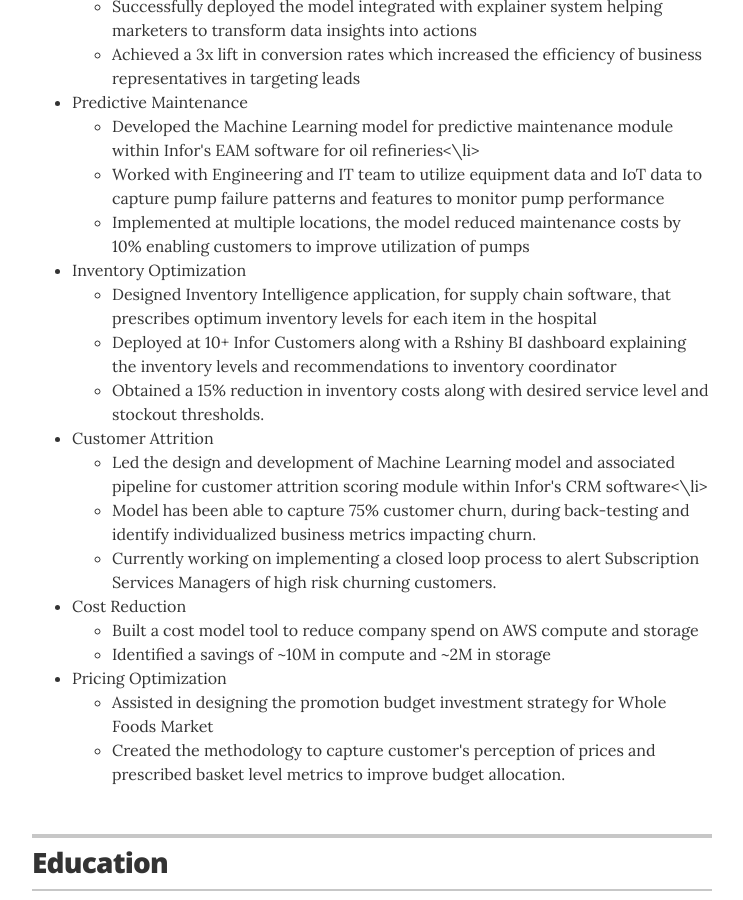
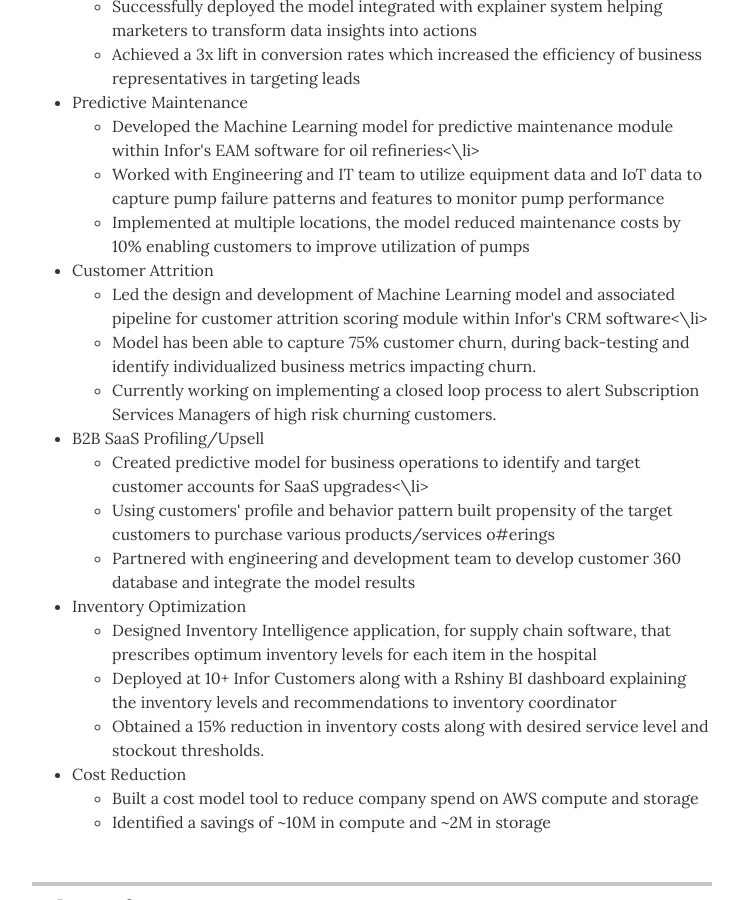
Before and after one commit to anirag/anirag.github.io, a Jekyll site: the page built from index.html, in a window 1280 px wide and 900 px high, scrolled down 916 px. Shown: the whole window, without its empty margins (268-1011 px from the left). Built offline with Jekyll 4.4.1, drawn with Linux system fonts in a browser that asks for light colours; Markdown is read by kramdown in place of the engine named in the settings.

Commit message:
Added Customer Profiling project and link to work projects

```diff
--- a/_layouts/resume.html
+++ b/_layouts/resume.html
@@ -27,7 +27,9 @@
       </div>
 
       <div class="executive-summary">
-          <p>Data scientist with 5 years experience in machine learning and data analysis. Worked in a variety of projects from concept to completion and helped business to consume ML models to transform data into actionable insights.</p>
+        <p>Data scientist with 5 years experience in machine learning and data analysis. Worked in a variety of projects
+          from concept to completion and helped business to consume ML models to transform data into actionable
+          insights.</p>
       </div>
 
       {% if site.resume_looking_for_work == 'yes' %}
@@ -44,53 +46,75 @@
     <section class="content-section">
 
       <header class="section-header">
-          <h2>Experience</h2>
+        <h2><a id="Experience"></a>Experience</h2>
       </header>
 
       <!-- Duplicate these resume-item elements and edit accordingly for each job you want to add here -->
       <div class="infor">
         <h3 class="infor-name">Infor Cambridge,MA</h3>
         <h4 class="infor-title">Data Scientist &bull; Sep, 2014 &mdash; Current</h4>
-          <p class="infor-description">Design and Implementation of science driven features to Infor's suite of products through machine learning modeling and statistical data analysis. Served as analytical lead in multiple projects, right from specifying the requirements/use-case to testing and deployment of the solution. I have also experience in building dashboards to communicate results and model interpretations to stakeholders/decision makers.</p>
+        <p class="infor-description">Design and Implementation of science driven features to Infor's suite of products
+          through machine learning modeling and statistical data analysis. Served as analytical lead in multiple
+          projects, right from specifying the requirements/use-case to testing and deployment of the solution. I have
+          also experience in building dashboards to communicate results and model interpretations to
+          stakeholders/decision makers.</p>
         <ul class="infor-job-role">
           <li>Lead Scoring
             <ul>
-            <li>Led the design and development of Machine Learning model and associated pipeline for lead scoring module within Infor's CRM software</li>
-            <li>Successfully deployed the model integrated with explainer system helping marketers to transform data insights into actions</li>
-            <li>Achieved a 3x lift in conversion rates which increased the efficiency of business representatives in targeting leads</li>
+              <li>Led the design and development of Machine Learning model and associated pipeline for lead scoring
+                module within Infor's CRM software</li>
+              <li>Successfully deployed the model integrated with explainer system helping marketers to transform data
+                insights into actions</li>
+              <li>Achieved a 3x lift in conversion rates which increased the efficiency of business representatives in
+                targeting leads</li>
             </ul>
           </li>
           <li>Predictive Maintenance
             <ul>
-                <li>Developed the Machine Learning model for predictive maintenance module within Infor's EAM software for oil refineries<\li>
-                <li>Worked with Engineering and IT team to utilize equipment data and IoT data to capture pump failure patterns and features to monitor pump performance</li>
-                <li>Implemented at multiple locations, the model reduced maintenance costs by 10% enabling customers to improve utilization of pumps </li>
+              <li>Developed the Machine Learning model for predictive maintenance module within Infor's EAM software for
+                oil refineries<\li>
+              <li>Worked with Engineering and IT team to utilize equipment data and IoT data to capture pump failure
+                patterns and features to monitor pump performance</li>
+              <li>Implemented at multiple locations, the model reduced maintenance costs by 10% enabling customers to
+                improve utilization of pumps </li>
+            </ul>
+          </li>
+          <li>Customer Attrition
+            <ul>
+              <li>Led the design and development of Machine Learning model and associated pipeline for customer
+                attrition scoring module within Infor's CRM software<\li>
+              <li>Model has been able to capture 75% customer churn, during back-testing and identify individualized
+                business metrics impacting churn. </li>
+              <li>Currently working on implementing a closed loop process to alert Subscription Services Managers of
+                high risk churning customers. </li>
+            </ul>
+          </li>
+          <li>B2B SaaS Profiling/Upsell
+            <ul>
+              <li>Created predictive model for business operations to identify and target customer accounts for SaaS
+                upgrades<\li>
+              <li>Using customers' profile and behavior pattern built propensity of the target customers to purchase
+                various
+                products/services o#erings</li>
+              <li>Partnered with engineering and development team to develop customer 360 database and integrate the
+                model results</li>
             </ul>
           </li>
           <li>Inventory Optimization
             <ul>
-                <li>Designed Inventory Intelligence application, for supply chain software, that prescribes optimum inventory levels for each item in the hospital</li>
-                <li>Deployed at 10+ Infor Customers along with a Rshiny BI dashboard explaining the inventory levels and recommendations to inventory coordinator</li>
-                <li>Obtained a 15% reduction in inventory costs along with desired service level and stockout thresholds.</li>
-              </ul>
+              <li>Designed Inventory Intelligence application, for supply chain software, that prescribes optimum
+                inventory levels
+                for each item in the hospital</li>
+              <li>Deployed at 10+ Infor Customers along with a Rshiny BI dashboard explaining the inventory levels and
+                recommendations to inventory coordinator</li>
+              <li>Obtained a 15% reduction in inventory costs along with desired service level and stockout thresholds.
               </li>
-            <li>Customer Attrition
-              <ul>
-                <li>Led the design and development of Machine Learning model and associated pipeline for customer attrition scoring module within Infor's CRM software<\li>
-                <li>Model has been able to capture 75% customer churn, during back-testing and identify individualized business metrics impacting churn. </li>
-                <li>Currently working on implementing a closed loop process to alert Subscription Services Managers of high risk churning customers. </li>
             </ul>
           </li>
           <li>Cost Reduction
             <ul>
               <li>Built a cost model tool to reduce company spend on AWS compute and storage</li>
               <li>Identified a savings of ~10M in compute and ~2M in storage</li>
-              </ul>
-            </li>
-            <li>Pricing Optimization
-              <ul>
-                <li>Assisted in designing the promotion budget investment strategy for Whole Foods Market</li>
-                <li>Created the methodology to capture customer's perception of prices and prescribed basket level metrics to improve budget allocation.</li>
             </ul>
           </li>
         </ul>
@@ -110,7 +134,8 @@
 
       <div class="uta">
         <h3 class="uta-title">The University of Texas at Austin, Texas. USA</h3>
-          <h4 class="uta-details">Master's Degree, Operations Research & Industrial Engineering &bull; Aug 2012 &mdash; May 2014</h4>
+        <h4 class="uta-details">Master's Degree, Operations Research & Industrial Engineering &bull; Aug 2012 &mdash;
+          May 2014</h4>
       </div>
       <div class="nitt">
         <h3 class="nitt-title">National Institute of Technology, Trichy, India</h3>
@@ -131,33 +156,55 @@
 
       <div class="kaggle">
         <h3 class="kaggle_link"><a href="http://www.kaggle.com/anirag">Kaggle</a></h3>
-          <p class="kaagle_details">Kaggle competitions provides a best platform to try out new algorithms, SOTA techniques on diverse real world problems. I have Achieved top 4% in multiple competitions and currently competition expert in kaggle data science community. I strongly advocate open source contribution and community learning. </p>
+        <p class="kaagle_details">Kaggle competitions provides a best platform to try out new algorithms, SOTA
+          techniques on diverse real world problems. I have Achieved top 4% in multiple competitions and currently
+          competition expert in kaggle data science community. I strongly advocate open source contribution and
+          community learning. </p>
       </div>
 
       <div class="av">
-          <h3 class="av_link"><a href="https://datahack.analyticsvidhya.com/user/profile/ani.rag">Analytics Vidhya</a></h3>
-          <p class="av_details">Achieved top 10 and top 25 in multiple competitions and currently ranked under top 50 overall in the community</p>
+        <h3 class="av_link"><a href="https://datahack.analyticsvidhya.com/user/profile/ani.rag">Analytics Vidhya</a>
+        </h3>
+        <p class="av_details">Achieved top 10 and top 25 in multiple competitions and currently ranked under top 50
+          overall in the community</p>
       </div>
 
       <div class="clv_analysis">
         <h3 class="clv_link"><a href=https://github.com/anirag/Customer-Lifetime-Value>CLTV analysis</a></h3>
-          <h4 class="survival_analysis-details">Application of Customer Lifetime Value in eCommerce through probabilistic models</h4>
+        <h4 class="survival_analysis-details">Application of Customer Lifetime Value in eCommerce through probabilistic
+          models</h4>
 
-          <p> Customers represent the most important assets of a firm. Customer lifetime value (CLV) allows assessing their current and future value in a customer base. The customer relationship management strategy and marketing resource allocation are based on this metric. Managers therefore need to predict the retention but also the purchase behavior of their customers. For every Marketing team, mission is to improve every human interaction via data science. Usually a firm has a lot of data on touches. Customers send billions of events representing user and customer behaviors (e.g.logging into an app, buying something, visiting a website, etc.) a month via websites, APIs that are validated, normalized and stored in realtime. Here, I try to predict future purchasing from a history of such customer transactions. </p>
+        <p> Customers represent the most important assets of a firm. Customer lifetime value (CLV) allows assessing
+          their current and future value in a customer base. The customer relationship management strategy and marketing
+          resource allocation are based on this metric. Managers therefore need to predict the retention but also the
+          purchase behavior of their customers. For every Marketing team, mission is to improve every human interaction
+          via data science. Usually a firm has a lot of data on touches. Customers send billions of events representing
+          user and customer behaviors (e.g.logging into an app, buying something, visiting a website, etc.) a month via
+          websites, APIs that are validated, normalized and stored in realtime. Here, I try to predict future purchasing
+          from a history of such customer transactions. </p>
 
       </div>
 
       <div class="nlp_retweet">
-          <h3 class="nlp_retweet_link"><a href=https://github.com/anirag/Social-Media-Prediction-Challenge---2nd-Place-solution>Social Media Prediction</a></h3>
+        <h3 class="nlp_retweet_link"><a
+            href=https://github.com/anirag/Social-Media-Prediction-Challenge---2nd-Place-solution>Social Media
+            Prediction</a></h3>
 
-          <p> The objective of this project is to create a model to predict the number of retweets a tweet will get on Twitter. The data used to train the model will be approximately 2,400 tweets each from 38 major banks and mobile network operators across Africa. A machine learning model to predict retweets would be valuable to any business that uses social media to share important information and messages to the public. This model can be used as a tool to help businesses better tailor their tweets to ensure maximum impact and outreach to clients and non-clients. </p>
+        <p> The objective of this project is to create a model to predict the number of retweets a tweet will get on
+          Twitter. The data used to train the model will be approximately 2,400 tweets each from 38 major banks and
+          mobile network operators across Africa. A machine learning model to predict retweets would be valuable to any
+          business that uses social media to share important information and messages to the public. This model can be
+          used as a tool to help businesses better tailor their tweets to ensure maximum impact and outreach to clients
+          and non-clients. </p>
 
       </div>
 
       <div class="price_forecasting">
-          <h3 class="price_forecasting_link"><a href=https://github.com/anirag/avocado-price-prediction>Avocado Price Forecasting</a></h3>
+        <h3 class="price_forecasting_link"><a href=https://github.com/anirag/avocado-price-prediction>Avocado Price
+            Forecasting</a></h3>
 
-          <p> Here, I experiment with different methods, classic time series algorithms as well as ensemble decision trees to forecast price for avocado in various US Regions. </p>
+        <p> Here, I experiment with different methods, classic time series algorithms as well as ensemble decision trees
+          to forecast price for avocado in various US Regions. </p>
 
       </div>
 
@@ -171,15 +218,23 @@
       <header class="section-header">
         <h2><a id="personal_projects">Personal Projects</h2>
       </header>
-          <p>I am a big fan of Soccer and premier league.I also play in mini leagues. When I have time, I like to combine my interest in data and sport to come up with interesting analysis.</p>
+      <p>I am a big fan of Soccer and premier league.I also play in mini leagues. When I have time, I like to combine my
+        interest in data and sport to come up with interesting analysis.</p>
       <div class="fpl">
-          <h3 class="fpl-link"><a href="https://github.com/anirag/fpl-team-selection">Optimization for Fantasy Premier League</a></h3>
-          <p class="fpl-details">A Linear Programming System that provides the optimal team to field every week of fantasy sport. Work in progress to assist in substitutions as well.</p>
+        <h3 class="fpl-link"><a href="https://github.com/anirag/fpl-team-selection">Optimization for Fantasy Premier
+            League</a></h3>
+        <p class="fpl-details">A Linear Programming System that provides the optimal team to field every week of fantasy
+          sport. Work in progress to assist in substitutions as well.</p>
       </div>
 
       <div class="var">
-          <h3 class="var-link"><a href="https://github.com/anirag/VAR-sentiment-analysis">Sentiment Analysis on fans reaction to VAR</a></h3>
-          <p class="var-desc">Video Assistant Referee is a match official who reviews decisions of head referee using video, image technologies. English Premier League began to use VAR in all of its matches from season 2019/2020. There has been a big controversy week after week amongst professionals, fans and football enthusiasts regarding this decision. In this project, I will try to gauge the sentiment of people towards VAR using tweets. Also, experimented with pre-trained models such as BERT and ULMfit models</p>
+        <h3 class="var-link"><a href="https://github.com/anirag/VAR-sentiment-analysis">Sentiment Analysis on fans
+            reaction to VAR</a></h3>
+        <p class="var-desc">Video Assistant Referee is a match official who reviews decisions of head referee using
+          video, image technologies. English Premier League began to use VAR in all of its matches from season
+          2019/2020. There has been a big controversy week after week amongst professionals, fans and football
+          enthusiasts regarding this decision. In this project, I will try to gauge the sentiment of people towards VAR
+          using tweets. Also, experimented with pre-trained models such as BERT and ULMfit models</p>
       </div>
     </section>
     <!-- end Projects -->
@@ -201,7 +256,8 @@
 
       <div class="tools">
         <h4 class="tools-details">Tools and Technologies</h4>
-          <p class="tools-list">git, pandas, numpy, scipy, sklearn, keras, tensorflow, pyspark, IPython Notebooks, RShiny, Plotly</p>
+        <p class="tools-list">git, pandas, numpy, scipy, sklearn, keras, tensorflow, pyspark, IPython Notebooks, RShiny,
+          Plotly</p>
       </div>
 
       <div class="aws">
@@ -230,7 +286,9 @@
       <div class="resume-item">
         <h3 class="resume-item-title">Duff Beer Customer of the year</h3>
         <h4 class="resume-item-details">1997 &mdash; 2001, 2003, 2008 &mdash; 2012</h4>
-          <p class="resume-item-copy">Honored by <a href="https://en.wikipedia.org/wiki/Duff_Beer">Duff Beer</a> for being an outstanding customer several years straight. Qualifications included most beer consumed at a bar, most beer purchased, and most beer ralphed.</p>
+        <p class="resume-item-copy">Honored by <a href="https://en.wikipedia.org/wiki/Duff_Beer">Duff Beer</a> for being
+          an outstanding customer several years straight. Qualifications included most beer consumed at a bar, most beer
+          purchased, and most beer ralphed.</p>
       </div>
 
       <div class="resume-item">
@@ -254,7 +312,8 @@
       <div class="resume-item">
         <h3 class="resume-item-title"><a href="http://beerfortheworld.com">Beer for the World</a></h3>
         <h4 class="resume-item-details">Volunteer &bull; 2008 &mdash; Present</h4>
-          <p class="resume-item-copy">Organized fund drives and participated in fundraising events for the benefit of families in third world countries without proper access to malt beverages.</p>
+        <p class="resume-item-copy">Organized fund drives and participated in fundraising events for the benefit of
+          families in third world countries without proper access to malt beverages.</p>
       </div>
 
       <div class="resume-item">
```
Lines whose indentation alone changed are shown as unchanged.
